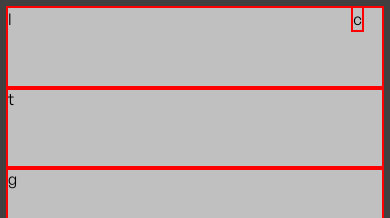
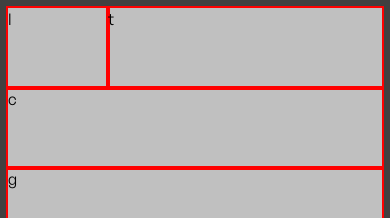
Before and after one commit to buneeIsSlo/Vizit, a website built with webpack: page src/index.html in a window 390 px wide. Shown: the top 218 px of the page. Built offline with nearby package versions, Linux system fonts and the light colour scheme.

Commit message:
Refactor: Improve mobile layout

```diff
--- a/src/sass/layout/_app.scss
+++ b/src/sass/layout/_app.scss
@@ -15,18 +15,18 @@
     display: grid;
     outline: 2px solid red;
     grid-template-areas:
-    "logo"
-    "title"
-    "grid";
+    "logo title"
+    "menu menu"
+    "grid grid";
     grid-template-rows: 80px 80px 1fr;
-    grid-template-columns: 1fr;
+    grid-template-columns: 100px 1fr;
 
     @include breakpoint(md) {
         grid-template-areas:
         "logo title"
         "menu grid";
         grid-template-rows: 80px 1fr;
-        grid-template-columns: 250px;
+        grid-template-columns: 250px 1fr;
         background-color: #ffffe6;
     }
 
@@ -41,16 +41,8 @@
     }
 
     &__menu {
-        position: absolute;
-        top: 0;
-        right: 20px;
+        grid-area: menu;
         outline: 2px solid red;
-
-        @include breakpoint(md) {
-            position: relative;
-            right: 0px;
-            grid-area: menu;
-        }
     }
 
     &__grid {
```
